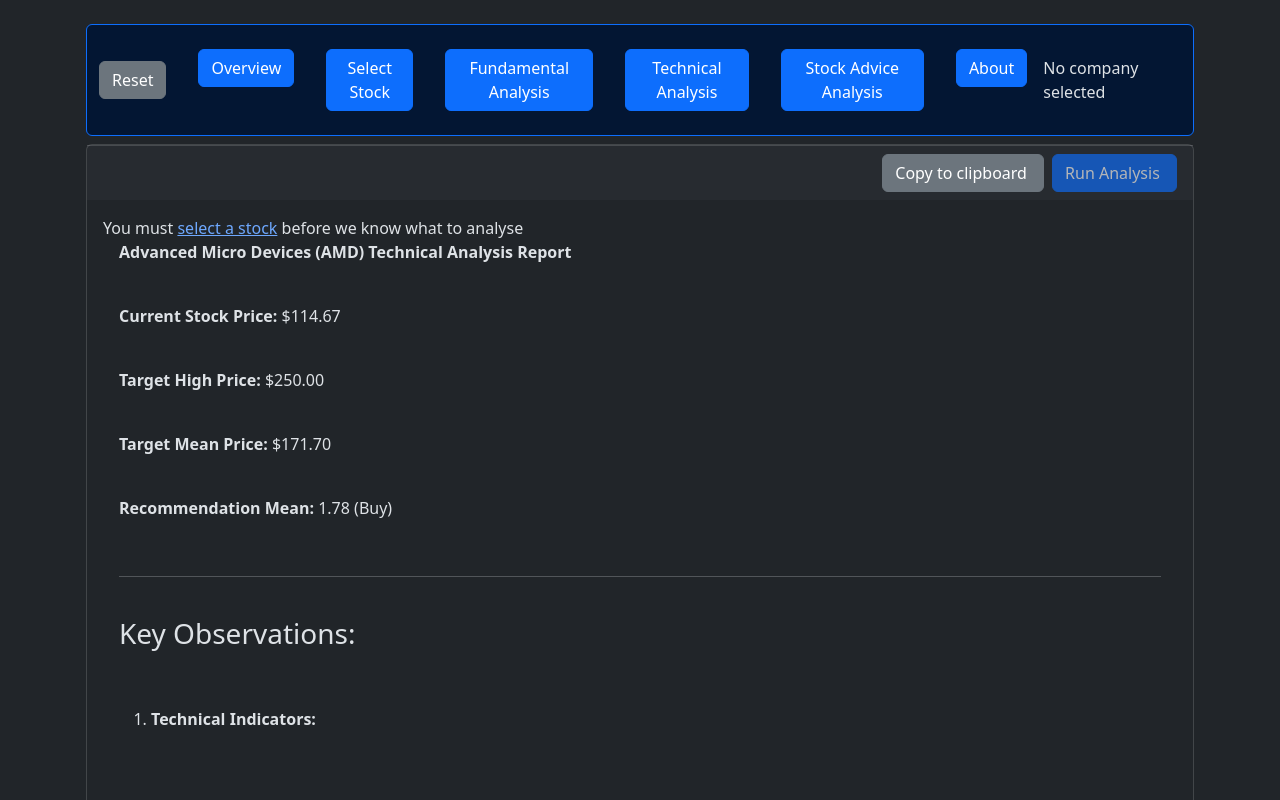
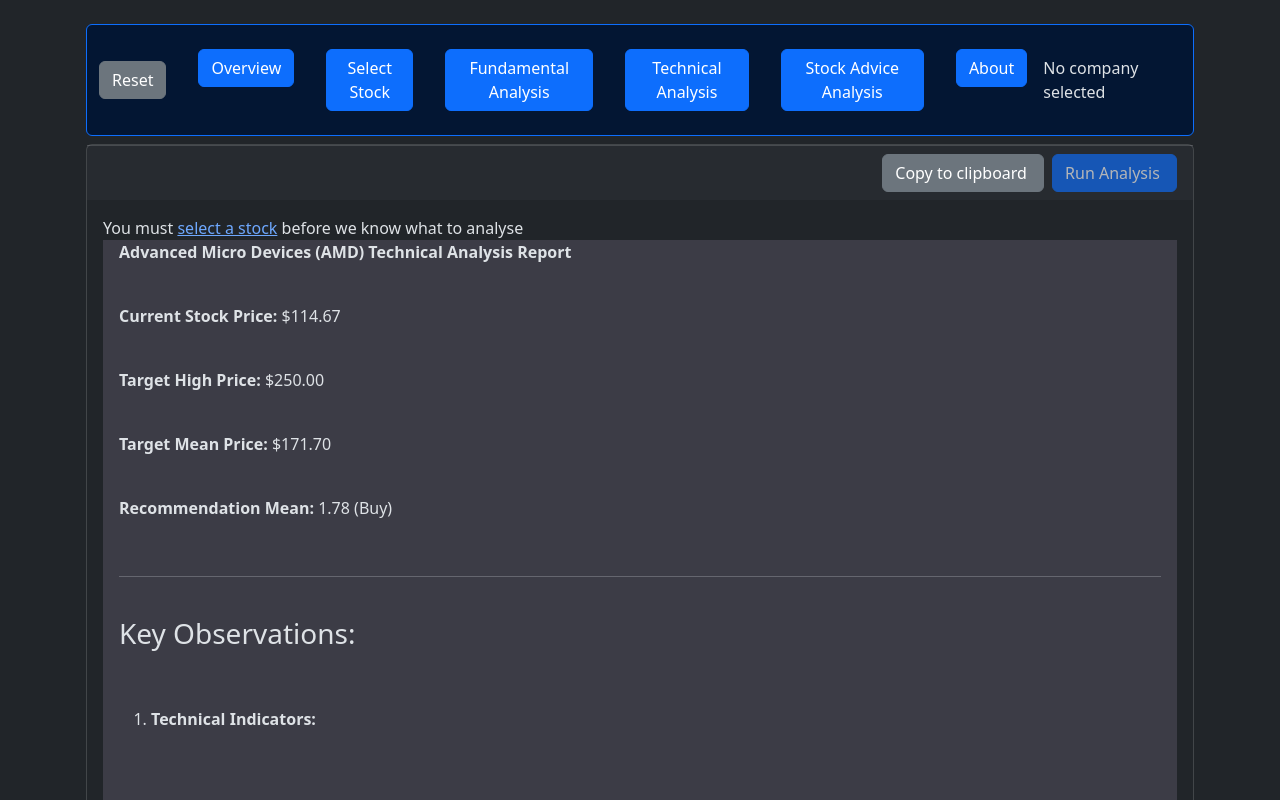
Before and after one commit to waldsterbenn/ai-investment-frontend, a Vue app in the folder frontend/: page /technicalanalysis in a window 1280 px wide. Shown: the top 800 px of the page. Built offline with nearby package versions, Linux system fonts and the light colour scheme.

Commit message:
Streamlined styling

```diff
--- a/frontend/src/components/FundamentalAnalysis.vue
+++ b/frontend/src/components/FundamentalAnalysis.vue
@@ -88,18 +88,15 @@
 
 <style lang="css" scoped>
 .markdown {
-  /* display: inline-block; */
   overflow: auto;
   width: 100%;
   height: 100%;
   box-sizing: border-box;
   padding: 0 16px;
+  background-color: rgb(60, 60, 70);
 }
 
 .pre-container {
-  /* border-color: var(--color-border);
-  border-width: 1px;
-  border-style: solid; */
 
   white-space: pre-wrap;
   /* Keeps line breaks */
@@ -114,6 +111,5 @@
 .error-message {
   font-weight: bold;
   color: var(--color-text);
-  /* red color */
 }
 </style>
--- a/frontend/src/components/StockAdviceAnalysis.vue
+++ b/frontend/src/components/StockAdviceAnalysis.vue
@@ -97,19 +97,15 @@
 
 <style lang="css" scoped>
 .markdown {
-  /* display: inline-block; */
   overflow: auto;
   width: 100%;
   height: 100%;
   box-sizing: border-box;
   padding: 0 16px;
+  background-color: rgb(60, 60, 70);
 }
 
 .pre-container {
-  /* border-color: var(--color-border);
-  border-width: 1px;
-  border-style: solid; */
-
   white-space: pre-wrap;
   /* Keeps line breaks */
   word-break: break-word;
@@ -123,6 +119,5 @@
 .error-message {
   font-weight: bold;
   color: var(--color-text);
-  /* red color */
 }
 </style>
--- a/frontend/src/components/TechnicalAnalysis.vue
+++ b/frontend/src/components/TechnicalAnalysis.vue
@@ -89,19 +89,15 @@
 
 <style lang="css" scoped>
 .markdown {
-  /* display: inline-block; */
   overflow: auto;
   width: 100%;
   height: 100%;
   box-sizing: border-box;
   padding: 0 16px;
+  background-color: rgb(60, 60, 70);
 }
 
 .pre-container {
-  /* border-color: var(--color-border);
-  border-width: 1px;
-  border-style: solid; */
-
   white-space: pre-wrap;
   /* Keeps line breaks */
   word-break: break-word;
@@ -115,6 +111,5 @@
 .error-message {
   font-weight: bold;
   color: var(--color-text);
-  /* red color */
 }
 </style>
```
